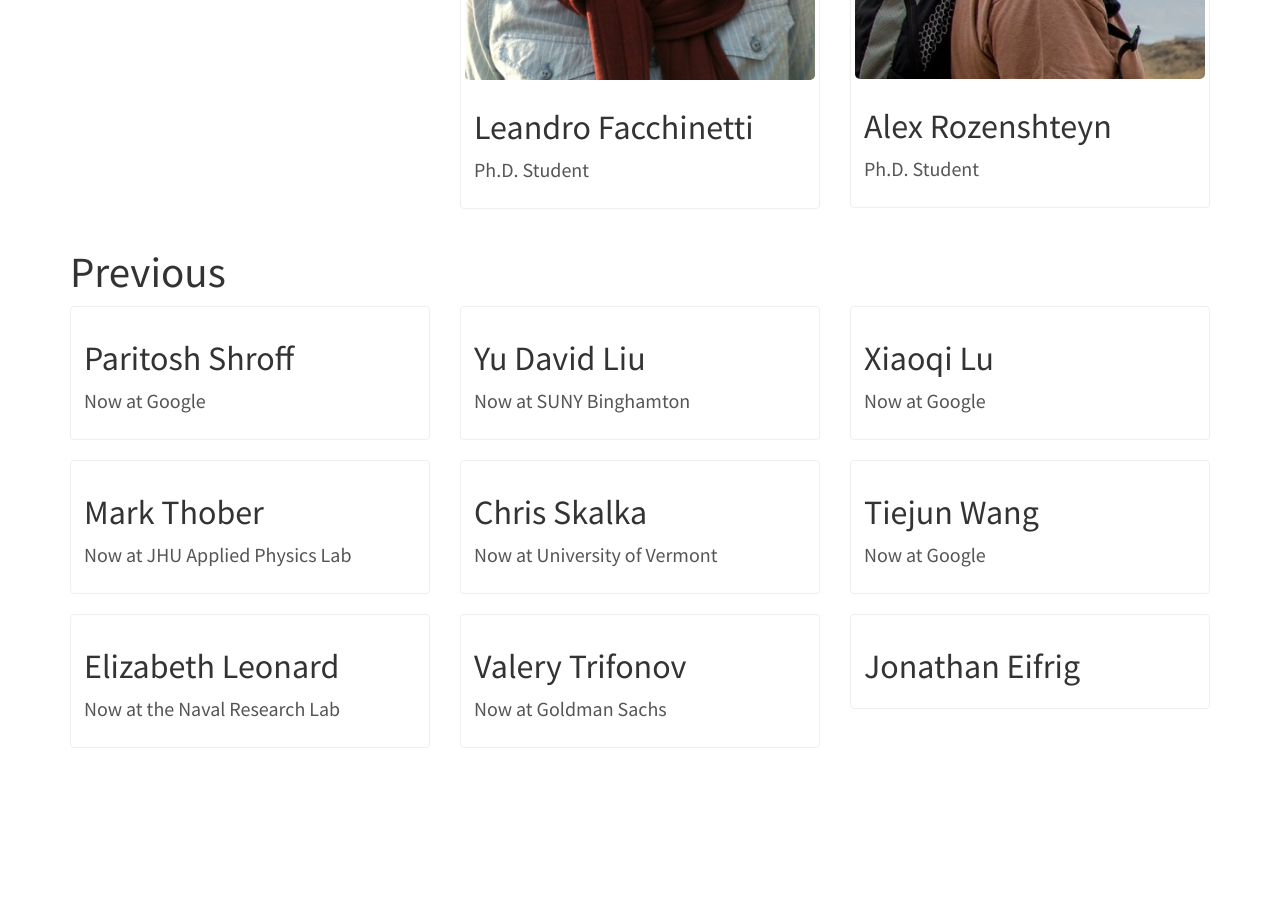
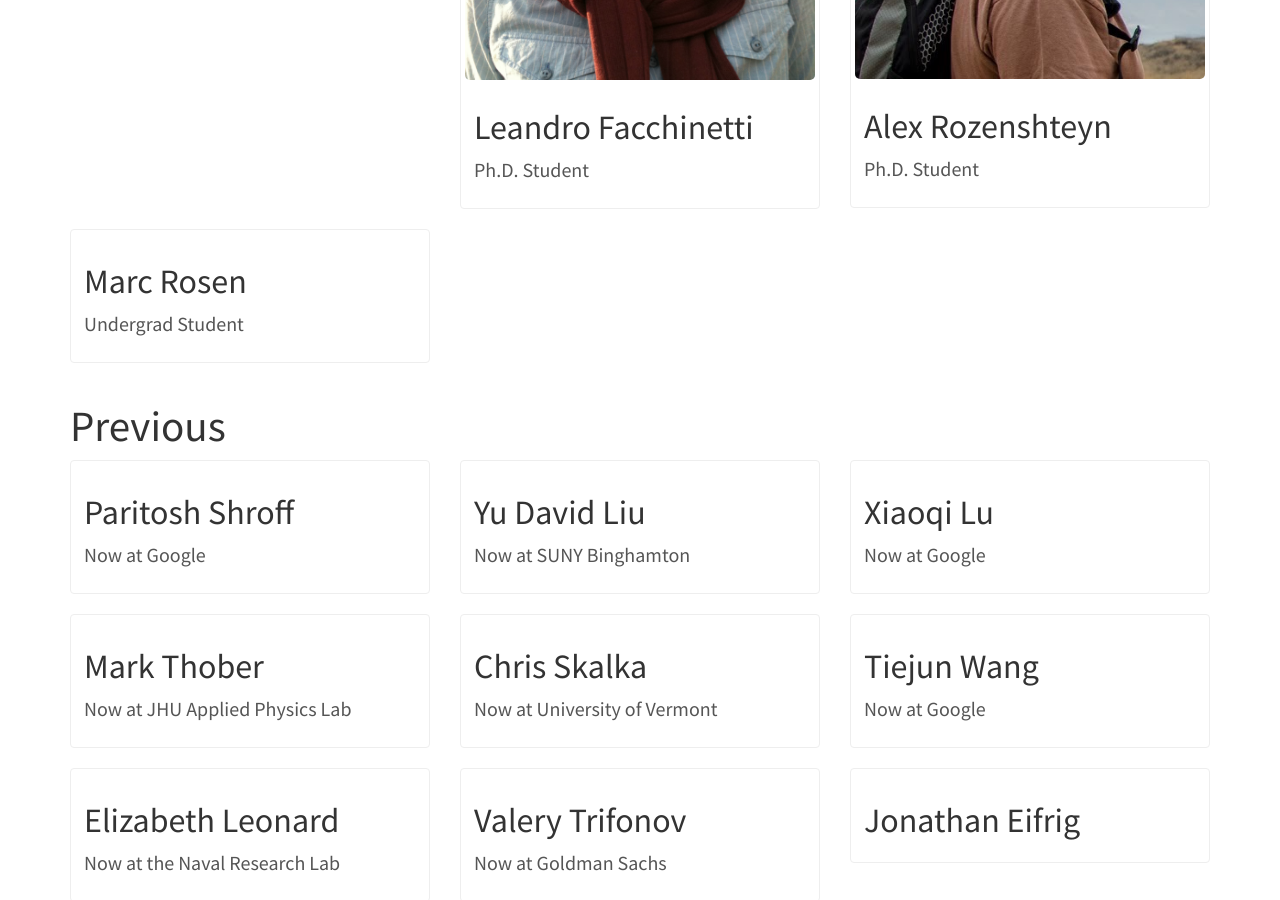
Before and after one commit to JHU-PL-Lab/www-pl-lab, a Jekyll site: the page built from members/members.html, in a window 1280 px wide and 900 px high, scrolled down 1077 px. Built offline with Jekyll 4.4.1, drawn with Linux system fonts in a browser that asks for light colours; before the commit the page ends 1905 px from its top, so only the background shows below that.

Commit message:
Add Marc

```diff
--- a/_data/members.yml
+++ b/_data/members.yml
@@ -28,6 +28,9 @@
       description: "Ph.D. Student"
       link: "http://www.cs.jhu.edu/~arozens/"
       avatar: "/members/avatars/alex-rozenshteyn.jpg"
+
+    - name: "Marc Rosen"
+      description: "Undergrad Student"
 
 -
   category_title: "Previous"
```
